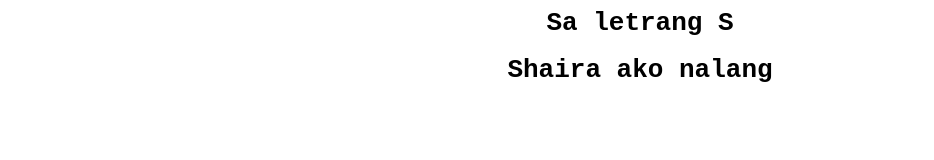
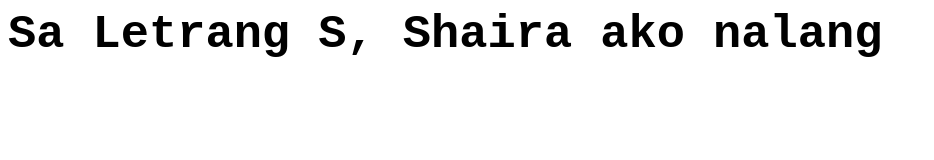
Before and after one commit to Errforx/errforx.github.io, a plain HTML site: page index.html in a window 1280 px wide. Shown: the whole page, without its empty margins (0-934 px from the left). Drawn offline with Linux system fonts and the light colour scheme.

Commit message:
Update index.html

```diff
--- a/index.html
+++ b/index.html
@@ -1,8 +1,9 @@
-<head>
-    <title>FB API</title>
-</head>
-<body>
-    <style> h1{font-family:monospace;text-align:center;align-items:center;} </style>
-    <h1>Sa letrang S</h1>
-    <h1>Shaira ako nalang</h1>
-</body>
+<h1>Sa Letrang S, Shaira ako nalang</h1>
+<style>
+*{
+font-family:monospace;
+justify-content:center;
+align-items:center;
+font-size:47px;
+}
+</style>
```
